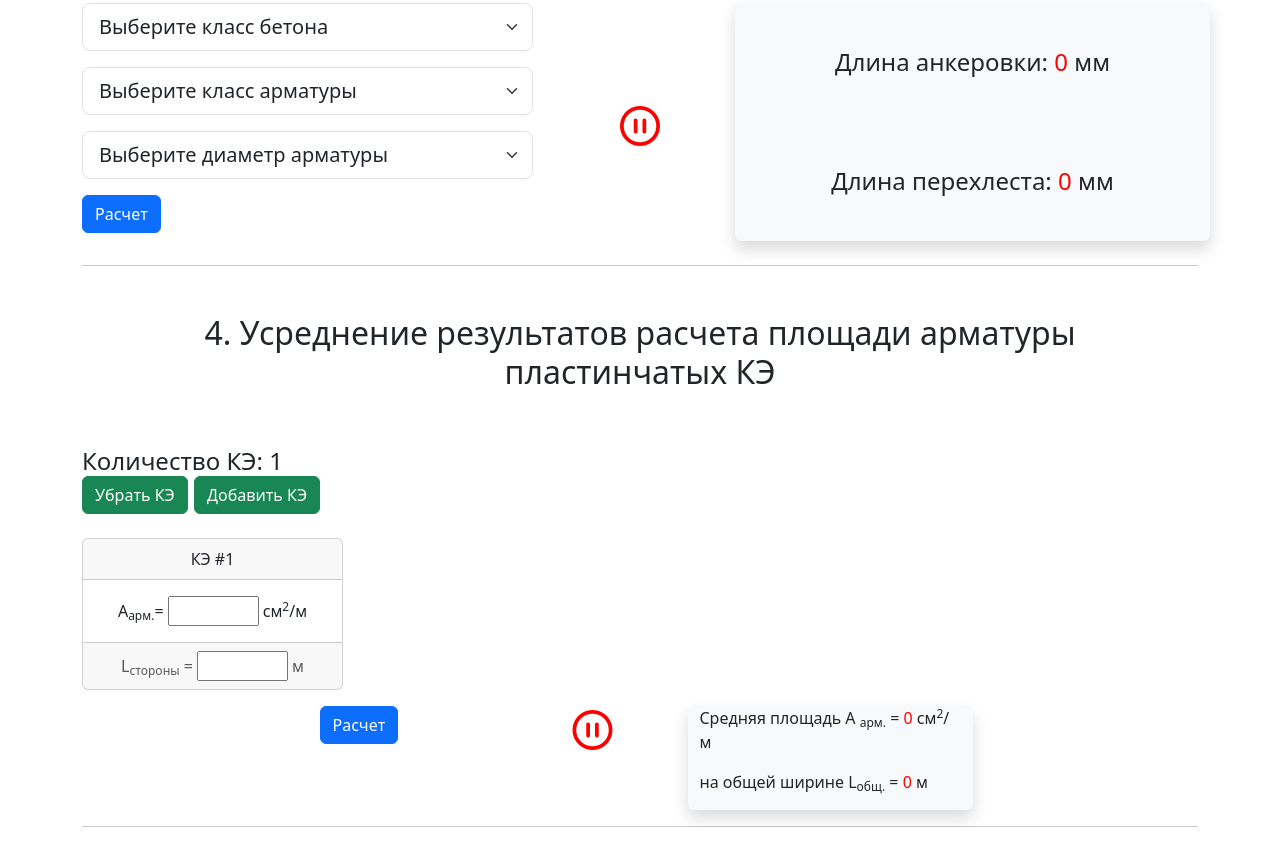
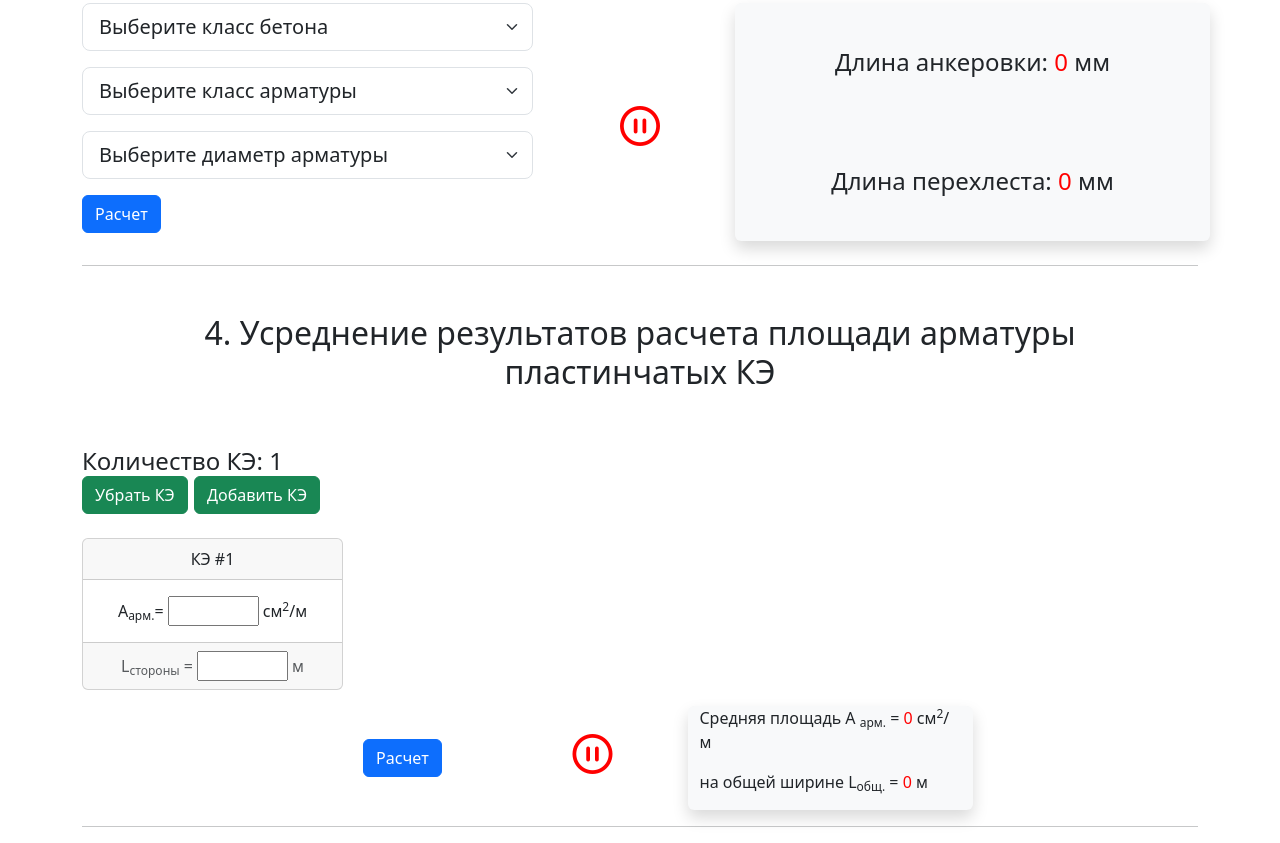
Before and after one commit to maninserg/rc_utilities_js, a website built with webpack: page src/index.html in a window 1280 px wide. Shown: the part 1091-1934 px from the top of the page. Built offline with nearby package versions, Linux system fonts and the light colour scheme.

Commit message:
Fix bootstrap response

```diff
--- a/src/index.html
+++ b/src/index.html
@@ -223,10 +223,10 @@
                 </div>
         </div>
         <div class="row div-calculate-average-rc-area mt-3 justify-content-md-center">
-            <div class="col-2">
+            <div class="col-md-2 col-sm-12 d-flex justify-content-center align-items-center">
                 <button type="button" class="btn btn-primary btn-calculate-average-area-arm">Расчет</button>
             </div>
-            <div class="col-md-2 col-sm-12">
+            <div class="col-md-2 col-sm-12 d-flex justify-content-center align-items-center">
                 <div class="arrows d-flex justify-content-center">
                     <span class="h1 arrow-play-average-area-arm" style="display: none; color: blue"> <i
                             class="fa-regular fa-circle-play"></i> </span>
```
Also changed, not shown: docs/index.html (+1 -1 lines).
